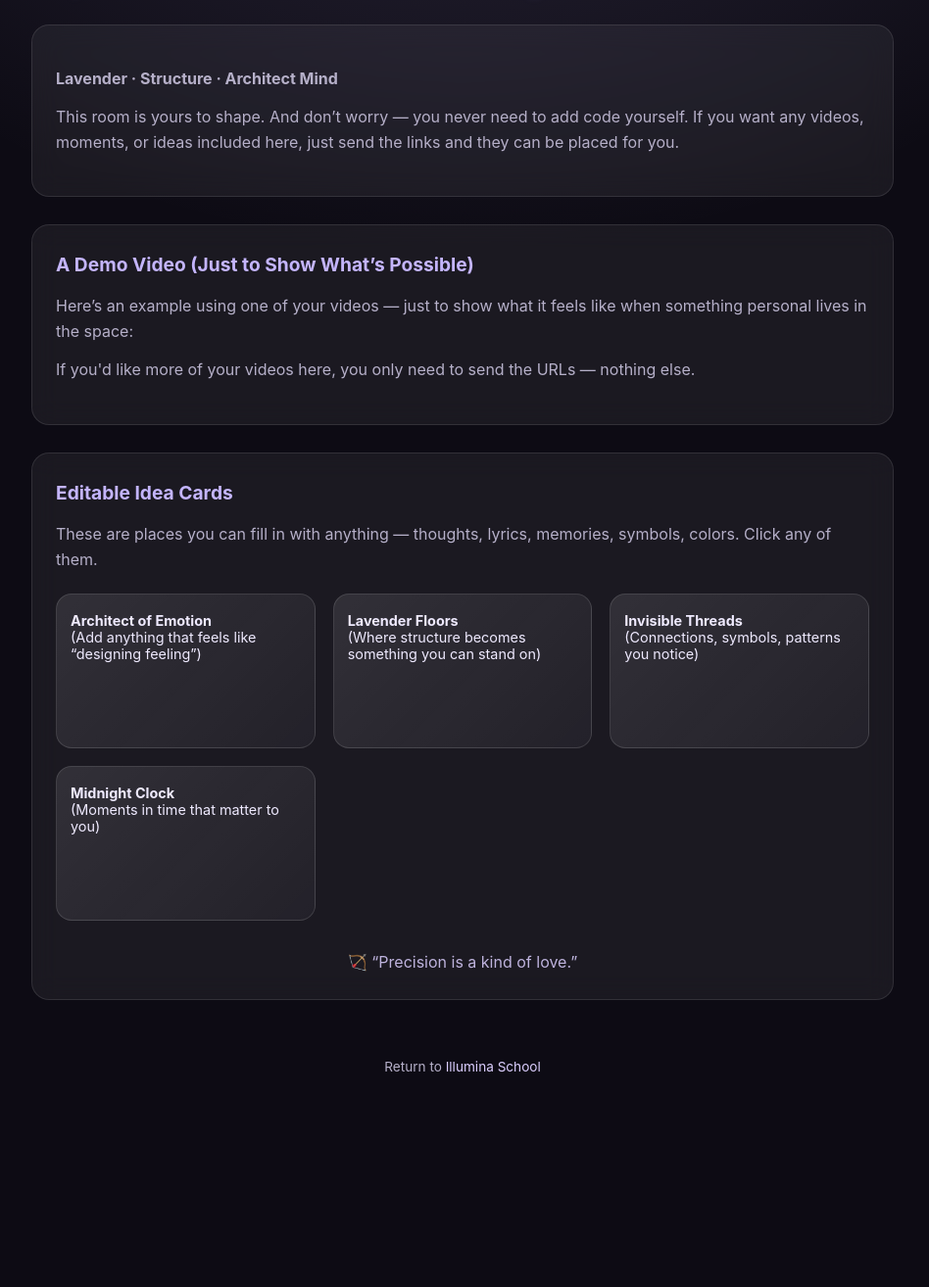
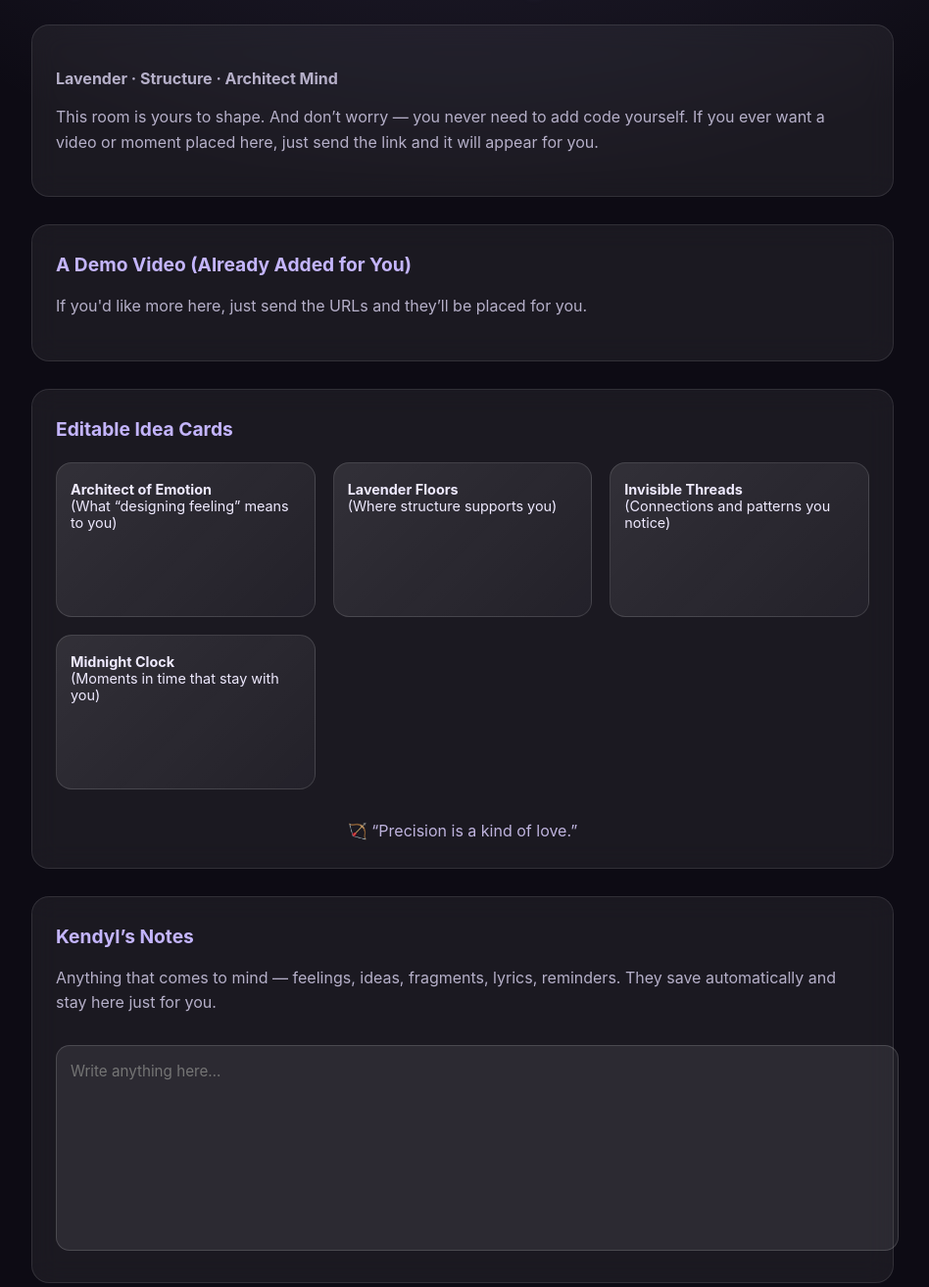
Before and after one commit to tcarrw/school, a plain HTML site: page rooms/taylor.html in a window 1280 px wide. Shown: the part 115-1429 px from the top of the page at 98% size, without its empty margins (168-1116 px from the left). Before the commit the page ends 1292 px from the top, so only its background shows below. Drawn offline with Linux system fonts and the light colour scheme; a script that the page names is missing.

Commit message:
Update taylor.html

```diff
--- a/rooms/taylor.html
+++ b/rooms/taylor.html
@@ -89,6 +89,27 @@ p{
   );
 }
 
+/* Notes Section */
+#notes-box{
+  width:100%;
+  height:180px;
+  margin-top:16px;
+  padding:14px;
+  background:rgba(255,255,255,0.08);
+  border:1px solid rgba(255,255,255,0.15);
+  border-radius:14px;
+  color:var(--ink);
+  font-size:0.95rem;
+  line-height:1.55;
+  resize:none;
+  outline:none;
+  font-family:ui-rounded, -apple-system, system-ui, sans-serif;
+}
+#notes-box:focus{
+  background:rgba(255,255,255,0.12);
+  border-color:rgba(255,255,255,0.25);
+}
+
 .sig{
   margin-top:32px;
   font-size:1rem;
@@ -120,32 +141,25 @@ footer a{
   <p>
     This room is yours to shape.
     And don’t worry — you never need to add code yourself.
-    If you want any videos, moments, or ideas included here,
-    just send the links and they can be placed for you.
+    If you ever want a video or moment placed here,
+    just send the link and it will appear for you.
   </p>
 </div>
 
 <div class="panel">
   <h2 style="margin:0 0 18px;font-size:1.2rem;color:var(--lav);">
-    A Demo Video (Just to Show What’s Possible)
+    A Demo Video (Already Added for You)
   </h2>
 
-  <p>
-    Here’s an example using one of your videos — just to show what it feels like
-    when something personal lives in the space:
-  </p>
-
-  <!-- DEMO TIKTOK EMBED -->
   <blockquote class="tiktok-embed"
-      cite="https://www.tiktok.com/t/ZP8UU3BfJ/"
-      data-video-id="ZP8UU3BfJ"
+      cite="https://www.tiktok.com/@kendyljustine/video/7577045134299188494"
+      data-video-id="7577045134299188494"
       style="max-width: 400px; margin:auto;">
   </blockquote>
   <script async src="https://www.tiktok.com/embed.js"></script>
 
   <p style="margin-top:12px;">
-    If you'd like more of your videos here,
-    you only need to send the URLs — nothing else.
+    If you'd like more here, just send the URLs and they’ll be placed for you.
   </p>
 </div>
 
@@ -154,36 +168,43 @@ footer a{
     Editable Idea Cards
   </h2>
 
-  <p style="margin-bottom:14px;">
-    These are places you can fill in with anything — thoughts, lyrics,
-    memories, symbols, colors. Click any of them.
-  </p>
-
   <div id="cards">
 
     <div class="card" onclick="editCard('architect')">
       <strong>Architect of Emotion</strong><br>
-      (Add anything that feels like “designing feeling”)
+      (What “designing feeling” means to you)
     </div>
 
     <div class="card" onclick="editCard('floors')">
       <strong>Lavender Floors</strong><br>
-      (Where structure becomes something you can stand on)
+      (Where structure supports you)
     </div>
 
     <div class="card" onclick="editCard('threads')">
       <strong>Invisible Threads</strong><br>
-      (Connections, symbols, patterns you notice)
+      (Connections and patterns you notice)
     </div>
 
     <div class="card" onclick="editCard('clock')">
       <strong>Midnight Clock</strong><br>
-      (Moments in time that matter to you)
+      (Moments in time that stay with you)
     </div>
 
   </div>
 
   <div class="sig">🏹 “Precision is a kind of love.”</div>
+</div>
+
+<!-- KENDYL'S NOTES -->
+<div class="panel">
+  <h2 style="margin:0 0 18px;font-size:1.2rem;color:var(--lav);">
+    Kendyl’s Notes
+  </h2>
+
+  <p>Anything that comes to mind — feelings, ideas, fragments, lyrics, reminders.
+  They save automatically and stay here just for you.</p>
+
+  <textarea id="notes-box" placeholder="Write anything here…"></textarea>
 </div>
 
 <footer>
@@ -196,6 +217,15 @@ footer a{
 function editCard(key){
   alert("This area is for Kendyl’s additions: " + key);
 }
+
+/* Save & load notes */
+const notesBox = document.getElementById("notes-box");
+
+notesBox.value = localStorage.getItem("kendyl-notes") || "";
+
+notesBox.addEventListener("input", () => {
+  localStorage.setItem("kendyl-notes", notesBox.value);
+});
 </script>
 
 </body>
```
